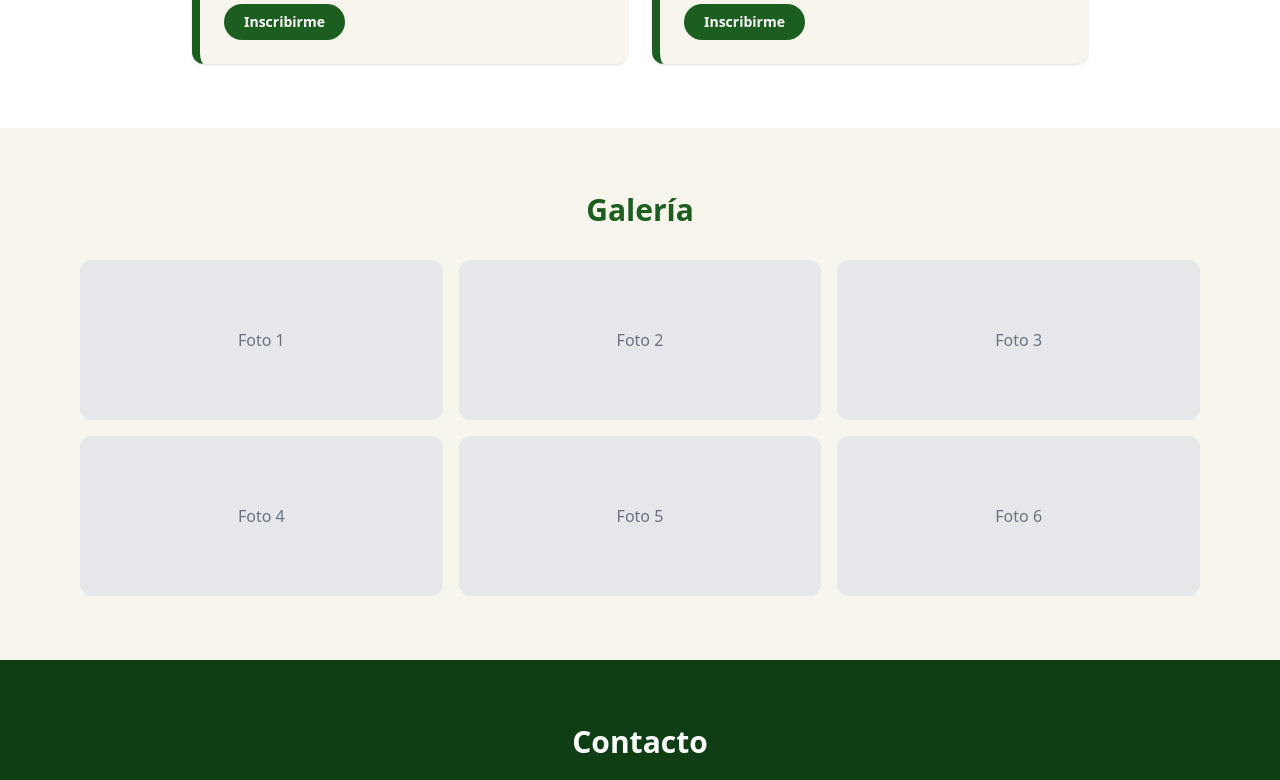
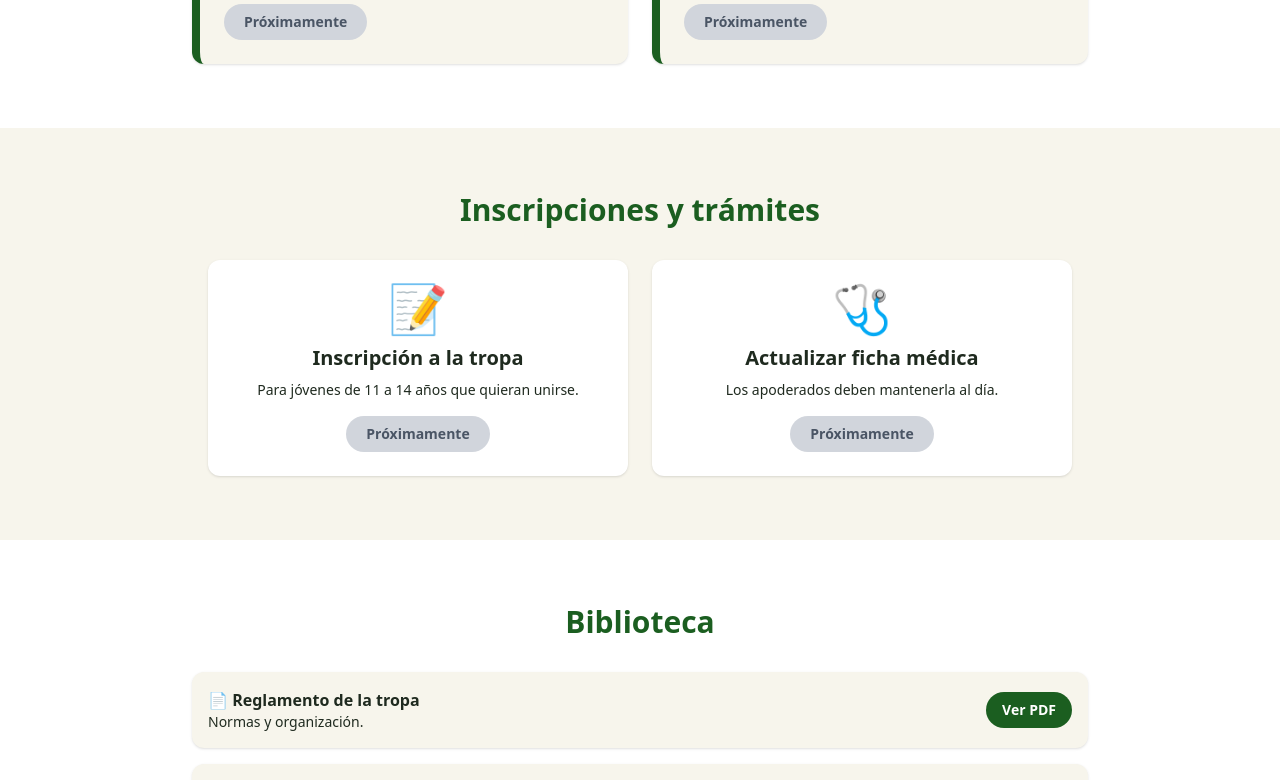
Before and after one commit to krojo-dev/tropa-lima10-web, a Next.js app: page / in a window 1280 px wide. Shown: the part 1700-2480 px from the top of the page. Built offline with nearby package versions, Linux system fonts and the light colour scheme.

Commit message:
Agrego trámites y biblioteca

```diff
--- a/src/app/page.js
+++ b/src/app/page.js
@@ -1,4 +1,6 @@
 import Navbar from "@/components/Navbar";
+
+/* ========== DATOS ========== */
 
 const queHacemos = [
   { icono: "⛺", titulo: "Campamentos", texto: "Pernoctadas y salidas al aire libre para vivir la naturaleza." },
@@ -15,14 +17,48 @@ const patrullas = [
 ];
 
 const actividades = [
-  { titulo: "Visita al cementerio", fecha: "Fecha por confirmar", lugar: "Por confirmar" },
-  { titulo: "Pernocta en Lunahuaná", fecha: "Fecha por confirmar", lugar: "Lunahuaná" },
+  { titulo: "Visita al cementerio", fecha: "Fecha por confirmar", lugar: "Por confirmar", formulario: "" },
+  { titulo: "Pernocta en Lunahuaná", fecha: "Fecha por confirmar", lugar: "Lunahuaná", formulario: "" },
 ];
+
+const tramites = [
+  { icono: "📝", titulo: "Inscripción a la tropa", texto: "Para jóvenes de 11 a 14 años que quieran unirse.", enlace: "" },
+  { icono: "🩺", titulo: "Actualizar ficha médica", texto: "Los apoderados deben mantenerla al día.", enlace: "" },
+];
+
+const documentos = [
+  { titulo: "Reglamento de la tropa", descripcion: "Normas y organización.", archivo: "/biblioteca/reglamento-tropa.pdf" },
+  { titulo: "Guía para padres de familia", descripcion: "Todo lo que necesitas saber.", archivo: "/biblioteca/guia-padres.pdf" },
+];
+
+/* ========== FUNCIONES Y COMPONENTES ========== */
 
 function fondoPatrulla(colores) {
   if (colores.length === 1) return colores[0];
   return `linear-gradient(135deg, ${colores[0]} 50%, ${colores[1]} 50%)`;
 }
+
+function BotonFormulario({ enlace, texto }) {
+  if (!enlace) {
+    return (
+      <span className="mt-4 inline-block rounded-full bg-gray-300 px-5 py-2 text-sm font-bold text-gray-600">
+        Próximamente
+      </span>
+    );
+  }
+  return (
+    <a
+      href={enlace}
+      target="_blank"
+      rel="noopener noreferrer"
+      className="mt-4 inline-block rounded-full bg-verde px-5 py-2 text-sm font-bold text-white hover:bg-verde-oscuro"
+    >
+      {texto}
+    </a>
+  );
+}
+
+/* ========== PÁGINA ========== */
 
 export default function Home() {
   return (
@@ -93,15 +129,53 @@ export default function Home() {
                   <h3 className="text-xl font-bold">{a.titulo}</h3>
                   <p className="mt-2 text-sm">📅 {a.fecha}</p>
                   <p className="text-sm">📍 {a.lugar}</p>
-                  <a
-                    href="#"
-                    className="mt-4 inline-block rounded-full bg-verde px-5 py-2 text-sm font-bold text-white hover:bg-verde-oscuro"
-                  >
-                    Inscribirme
-                  </a>
+                  <BotonFormulario enlace={a.formulario} texto="Inscribirme" />
                 </div>
               ))}
             </div>
+          </div>
+        </section>
+
+        {/* TRÁMITES */}
+        <section id="tramites" className="mx-auto max-w-4xl px-4 py-16">
+          <h2 className="mb-8 text-center text-3xl font-bold text-verde">Inscripciones y trámites</h2>
+          <div className="grid gap-6 md:grid-cols-2">
+            {tramites.map((t) => (
+              <div key={t.titulo} className="rounded-xl bg-white p-6 text-center shadow">
+                <div className="text-5xl">{t.icono}</div>
+                <h3 className="mt-3 text-xl font-bold">{t.titulo}</h3>
+                <p className="mt-2 text-sm">{t.texto}</p>
+                <BotonFormulario enlace={t.enlace} texto="Completar formulario" />
+              </div>
+            ))}
+          </div>
+        </section>
+
+        {/* BIBLIOTECA */}
+        <section id="biblioteca" className="bg-white px-4 py-16">
+          <div className="mx-auto max-w-4xl">
+            <h2 className="mb-8 text-center text-3xl font-bold text-verde">Biblioteca</h2>
+            <ul className="space-y-4">
+              {documentos.map((d) => (
+                <li
+                  key={d.archivo}
+                  className="flex items-center justify-between gap-4 rounded-xl bg-crema p-4 shadow"
+                >
+                  <div>
+                    <h3 className="font-bold">📄 {d.titulo}</h3>
+                    <p className="text-sm">{d.descripcion}</p>
+                  </div>
+                  <a
+                    href={d.archivo}
+                    target="_blank"
+                    rel="noopener noreferrer"
+                    className="shrink-0 rounded-full bg-verde px-4 py-2 text-sm font-bold text-white hover:bg-verde-oscuro"
+                  >
+                    Ver PDF
+                  </a>
+                </li>
+              ))}
+            </ul>
           </div>
         </section>
 
--- a/src/components/Navbar.js
+++ b/src/components/Navbar.js
@@ -6,6 +6,8 @@ const links = [
   { href: "#que-hacemos", texto: "Qué hacemos" },
   { href: "#patrullas", texto: "Patrullas" },
   { href: "#actividades", texto: "Actividades" },
+  { href: "#tramites", texto: "Trámites" },
+  { href: "#biblioteca", texto: "Biblioteca" },
   { href: "#galeria", texto: "Galería" },
   { href: "#contacto", texto: "Contacto" },
 ];
@@ -22,14 +24,14 @@ export default function Navbar() {
         </a>
 
         <button
-          className="text-2xl md:hidden"
+          className="text-2xl lg:hidden"
           onClick={() => setAbierto(!abierto)}
           aria-label="Abrir menú"
         >
           ☰
         </button>
 
-        <ul className="hidden gap-6 md:flex">
+        <ul className="hidden gap-6 lg:flex">
           {links.map((l) => (
             <li key={l.href}>
               <a href={l.href} className="hover:text-yellow-300">{l.texto}</a>
@@ -39,7 +41,7 @@ export default function Navbar() {
       </nav>
 
       {abierto && (
-        <ul className="flex flex-col gap-3 px-4 pb-4 md:hidden">
+        <ul className="flex flex-col gap-3 px-4 pb-4 lg:hidden">
           {links.map((l) => (
             <li key={l.href}>
               <a href={l.href} onClick={() => setAbierto(false)}>{l.texto}</a>
```
